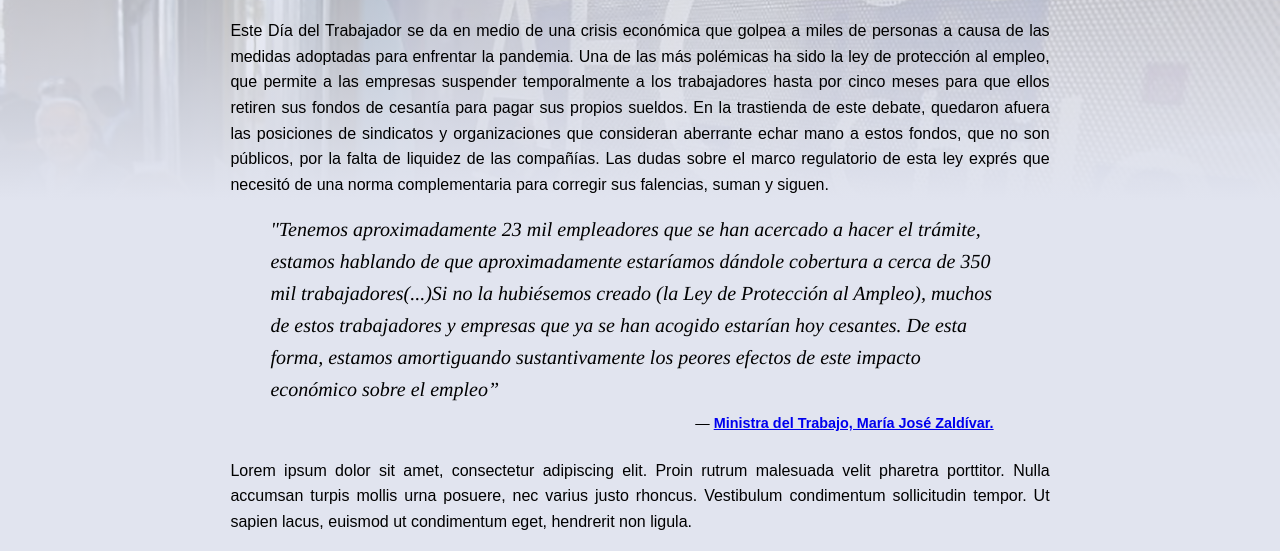
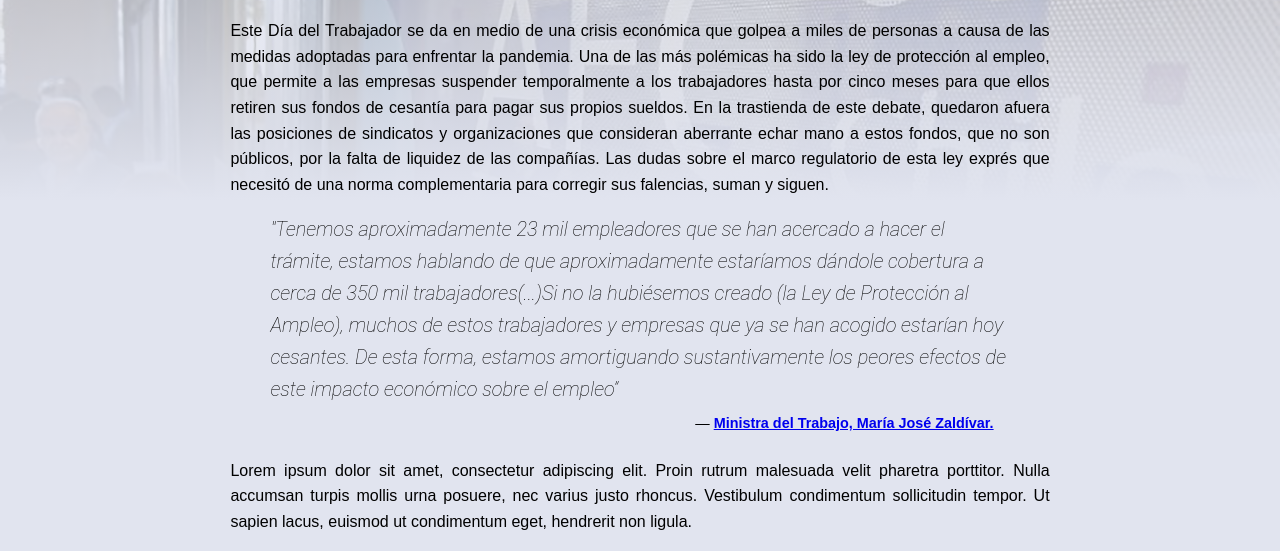
Before and after one commit to rosarioof/Clase-09, a plain HTML site: page index.html in a window 1280 px wide. Shown: the part 199-750 px from the top of the page. Drawn offline with Linux system fonts and the light colour scheme.

Commit message:
Update estilo.css

```diff
--- a/estilo.css
+++ b/estilo.css
@@ -80,7 +80,7 @@ blockquote {
 blockquote p {
     margin: 0 0 .5rem 0;
     padding: 0;
-    font-family: Times, 'Times New Roman', serif;
+    font-family: Roboto, 'Roboto Condensed', sans-serif;
     font-style: italic;
     font-weight: 200;
     font-size: 125%;
```
